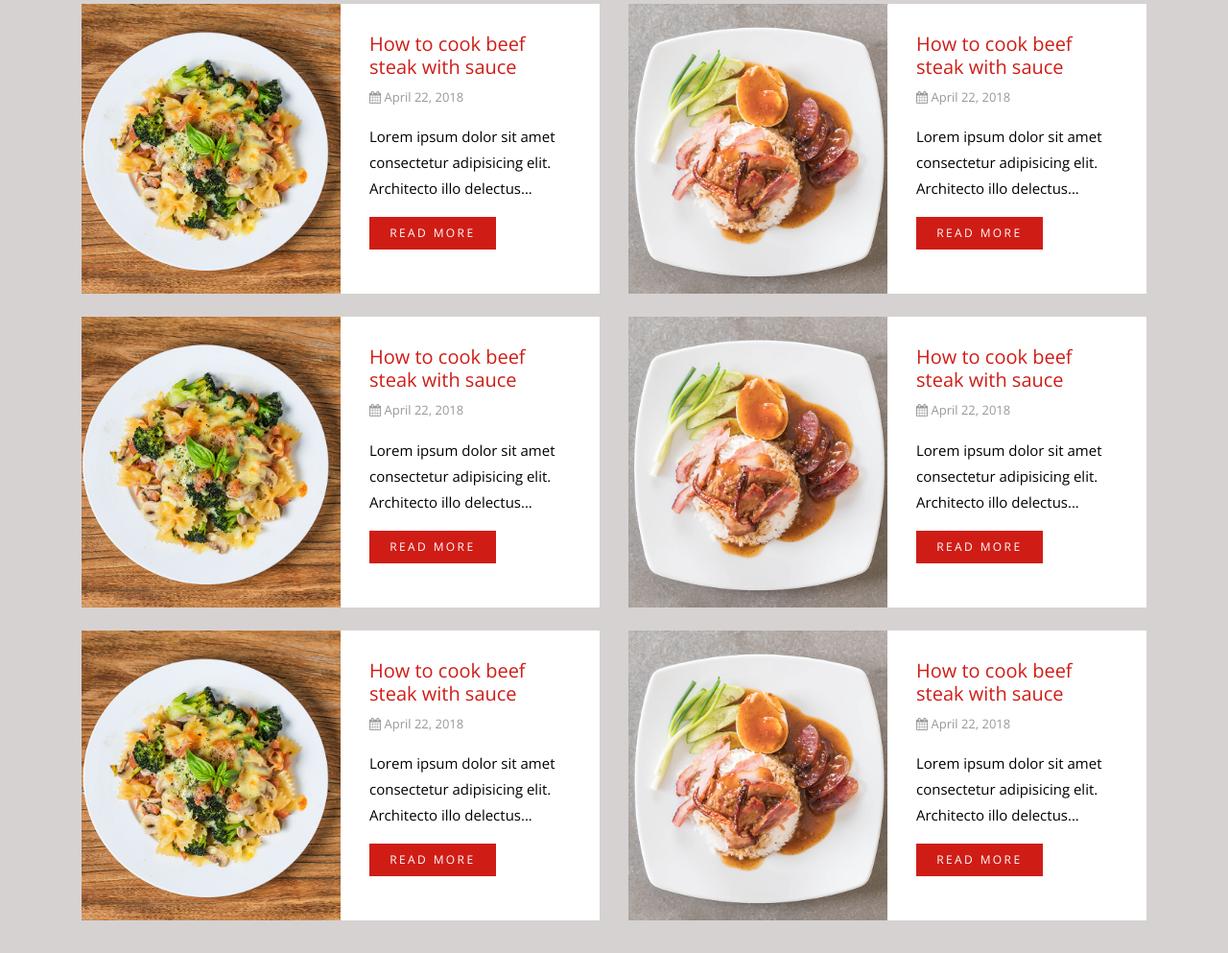
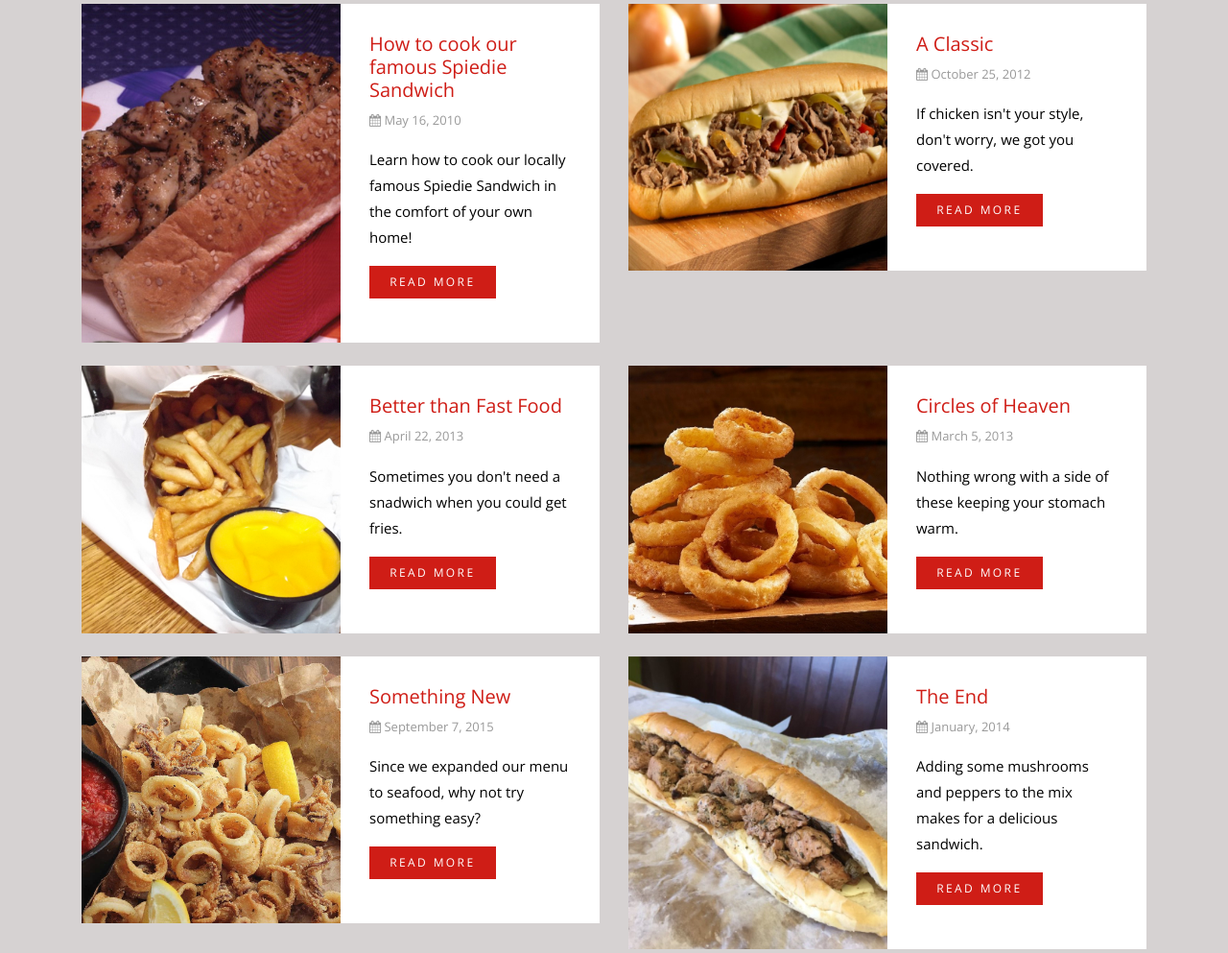
Before and after one commit to SoulofHorus/newstore, a plain HTML site: page eatery-new-master/news.html in a window 1280 px wide. Shown: the part 651-1644 px from the top of the page at 96% size. Drawn offline with nearby package versions, Linux system fonts and the light colour scheme.

Commit message:
Finished News
One more to go

```diff
--- a/eatery-new-master/news.html
+++ b/eatery-new-master/news.html
@@ -1,7 +1,7 @@
 <!doctype html>
 <html lang="en">
   <head>
-    <title>Eatery Colorlib Website Template</title>
+    <title>News</title>
     <meta charset="utf-8">
     <meta name="viewport" content="width=device-width, initial-scale=1, shrink-to-fit=no">
 
@@ -12,7 +12,6 @@
     <link rel="stylesheet" href="css/owl.carousel.min.css">
 
     <link rel="stylesheet" href="css/magnific-popup.css">
-
 
     <link rel="stylesheet" href="fonts/ionicons/css/ionicons.min.css">
     <link rel="stylesheet" href="fonts/fontawesome/css/font-awesome.min.css">
@@ -27,7 +26,7 @@
     <header role="banner">
       <nav class="navbar navbar-expand-md navbar-dark bg-dark">
         <div class="container">
-          <a class="navbar-brand" href="index.html">Eatery</a>
+          <a class="navbar-brand" href="index.html">Some News</a>
           <button class="navbar-toggler" type="button" data-toggle="collapse" data-target="#navbarsExample05" aria-controls="navbarsExample05" aria-expanded="false" aria-label="Toggle navigation">
             <span class="navbar-toggler-icon"></span>
           </button>
@@ -69,21 +68,17 @@
     <!-- END header -->
 
     <section class="home-slider-loop-false  inner-page owl-carousel">
-      <div class="slider-item" style="background-image: url('img/hero_2.jpg');">
+      <div class="slider-item" style="background-image: url('custom/img/News-Blog2.jpg');">
 
         <div class="container">
           <div class="row slider-text align-items-center justify-content-center">
             <div class="col-md-8 text-center col-sm-12 element-animate">
               <h1>Blog / News</h1>
-
             </div>
           </div>
         </div>
-
       </div>
-
     </section>
-
 
     <section class="section element-animate">
 
@@ -91,13 +86,13 @@
         <div class="row">
           <div class="col-md-6 mb-4">
             <div class="blog d-block d-lg-flex">
-              <div class="bg-image" style="background-image: url('img/dishes_1.jpg');"></div>
+              <div class="bg-image" style="background-image: url('custom/img/spiediesandwich.jpg');"></div>
               <div class="text">
-                <h3>How to cook beef steak with sauce</h3>
+                <h3>How to cook our famous Spiedie Sandwich</h3>
                 <p class="sched-time">
-                  <span><span class="fa fa-calendar"></span> April 22, 2018</span> <br>
+                  <span><span class="fa fa-calendar"></span> May 16, 2010</span> <br>
                 </p>
-                <p>Lorem ipsum dolor sit amet consectetur adipisicing elit. Architecto illo delectus...</p>
+                <p>Learn how to cook our locally famous Spiedie Sandwich in the comfort of your own home!</p>
 
                 <p><a href="single.html" class="btn btn-primary btn-sm">Read More</a></p>
 
@@ -107,30 +102,58 @@
           </div>
           <div class="col-md-6 mb-4">
             <div class="blog d-block d-lg-flex">
-              <div class="bg-image" style="background-image: url('img/dishes_2.jpg');"></div>
+              <div class="bg-image" style="background-image: url('custom/img/phillycheese.jpg');"></div>
               <div class="text">
-                <h3>How to cook beef steak with sauce</h3>
+                <h3>A Classic</h3>
                 <p class="sched-time">
-                  <span><span class="fa fa-calendar"></span> April 22, 2018</span> <br>
+                  <span><span class="fa fa-calendar"></span> October 25, 2012</span> <br>
                 </p>
-                <p>Lorem ipsum dolor sit amet consectetur adipisicing elit. Architecto illo delectus...</p>
+                <p>If chicken isn't your style, don't worry, we got you covered.</p>
 
                 <p><a href="single.html" class="btn btn-primary btn-sm">Read More</a></p>
-
               </div>
-
             </div>
           </div>
 
           <div class="col-md-6 mb-4">
             <div class="blog d-block d-lg-flex">
-              <div class="bg-image" style="background-image: url('img/dishes_1.jpg');"></div>
+              <div class="bg-image" style="background-image: url('custom/img/pitfries.jpg');"></div>
               <div class="text">
-                <h3>How to cook beef steak with sauce</h3>
+                <h3>Better than Fast Food</h3>
                 <p class="sched-time">
-                  <span><span class="fa fa-calendar"></span> April 22, 2018</span> <br>
+                  <span><span class="fa fa-calendar"></span> April 22, 2013</span> <br>
                 </p>
-                <p>Lorem ipsum dolor sit amet consectetur adipisicing elit. Architecto illo delectus...</p>
+                <p>Sometimes you don't need a snadwich when you could get fries.</p>
+
+                <p><a href="single.html" class="btn btn-primary btn-sm">Read More</a></p>
+              </div>
+            </div>
+          </div>
+
+          <div class="col-md-6 mb-4">
+            <div class="blog d-block d-lg-flex">
+              <div class="bg-image" style="background-image: url('custom/img/onionrings.jpg');"></div>
+              <div class="text">
+                <h3>Circles of Heaven</h3>
+                <p class="sched-time">
+                  <span><span class="fa fa-calendar"></span> March 5, 2013</span> <br>
+                </p>
+                <p>Nothing wrong with a side of these keeping your stomach warm.</p>
+
+                <p><a href="single.html" class="btn btn-primary btn-sm">Read More</a></p>
+              </div>
+            </div>
+          </div>
+
+          <div class="col-md-6 mb-4">
+            <div class="blog d-block d-lg-flex">
+              <div class="bg-image" style="background-image: url('custom/img/calamari.jpg');"></div>
+              <div class="text">
+                <h3>Something New</h3>
+                <p class="sched-time">
+                  <span><span class="fa fa-calendar"></span> September 7, 2015</span> <br>
+                </p>
+                <p>Since we expanded our menu to seafood, why not try something easy?</p>
 
                 <p><a href="single.html" class="btn btn-primary btn-sm">Read More</a></p>
 
@@ -140,46 +163,13 @@
           </div>
           <div class="col-md-6 mb-4">
             <div class="blog d-block d-lg-flex">
-              <div class="bg-image" style="background-image: url('img/dishes_2.jpg');"></div>
+              <div class="bg-image" style="background-image: url('custom/img/endwell.jpg');"></div>
               <div class="text">
-                <h3>How to cook beef steak with sauce</h3>
+                <h3>The End</h3>
                 <p class="sched-time">
-                  <span><span class="fa fa-calendar"></span> April 22, 2018</span> <br>
+                  <span><span class="fa fa-calendar"></span> January, 2014</span> <br>
                 </p>
-                <p>Lorem ipsum dolor sit amet consectetur adipisicing elit. Architecto illo delectus...</p>
-
-                <p><a href="single.html" class="btn btn-primary btn-sm">Read More</a></p>
-
-              </div>
-
-            </div>
-          </div>
-
-          <div class="col-md-6 mb-4">
-            <div class="blog d-block d-lg-flex">
-              <div class="bg-image" style="background-image: url('img/dishes_1.jpg');"></div>
-              <div class="text">
-                <h3>How to cook beef steak with sauce</h3>
-                <p class="sched-time">
-                  <span><span class="fa fa-calendar"></span> April 22, 2018</span> <br>
-                </p>
-                <p>Lorem ipsum dolor sit amet consectetur adipisicing elit. Architecto illo delectus...</p>
-
-                <p><a href="single.html" class="btn btn-primary btn-sm">Read More</a></p>
-
-              </div>
-
-            </div>
-          </div>
-          <div class="col-md-6 mb-4">
-            <div class="blog d-block d-lg-flex">
-              <div class="bg-image" style="background-image: url('img/dishes_2.jpg');"></div>
-              <div class="text">
-                <h3>How to cook beef steak with sauce</h3>
-                <p class="sched-time">
-                  <span><span class="fa fa-calendar"></span> April 22, 2018</span> <br>
-                </p>
-                <p>Lorem ipsum dolor sit amet consectetur adipisicing elit. Architecto illo delectus...</p>
+                <p>Adding some mushrooms and peppers to the mix makes for a delicious sandwich.</p>
 
                 <p><a href="single.html" class="btn btn-primary btn-sm">Read More</a></p>
 
@@ -201,7 +191,7 @@
         <div class="row mb-5">
           <div class="col-md-4 mb-5">
             <h3>About Us</h3>
-            <p class="mb-5">Lorem ipsum dolor sit amet consectetur adipisicing elit. Voluptatibus et dolor blanditiis consequuntur ex voluptates perspiciatis omnis unde minima expedita.</p>
+            <p class="mb-5">We are the Spiedie and Rib Pit. We have been around since 1993. Locally owned and operated. We have taken great pride at what we do. Delicious Spiedies can be delivered right to your door! We also cater!</p>
             <ul class="list-unstyled footer-link d-flex footer-social">
               <li><a href="#" class="p-2"><span class="fa fa-twitter"></span></a></li>
               <li><a href="#" class="p-2"><span class="fa fa-facebook"></span></a></li>
@@ -213,16 +203,16 @@
           <div class="col-md-5 mb-5">
             <div class="mb-5">
               <h3>Opening Hours</h3>
-              <p><strong class="d-block">Sunday-Thursday</strong> 5AM - 10PM</p>
+              <p><strong class="d-block">Sunday-Friday</strong> 11AM - 9PM</p>
             </div>
             <div>
               <h3>Contact Info</h3>
               <ul class="list-unstyled footer-link">
                 <li class="d-block">
                   <span class="d-block">Address:</span>
-                  <span class="text-white">34 Street Name, City Name Here, United States</span></li>
-                <li class="d-block"><span class="d-block">Telephone:</span><span class="text-white">+1 242 4942 290</span></li>
-                <li class="d-block"><span class="d-block">Email:</span><span class="text-white">info@yourdomain.com</span></li>
+                  <span class="text-white">125 Hampton, Townsville, United States</span></li>
+                <li class="d-block"><span class="d-block">Telephone:</span><span class="text-white">+1 555 4952 590</span></li>
+                <li class="d-block"><span class="d-block">Email:</span><span class="text-white">business@spiedieandribpit.com</span></li>
               </ul>
             </div>
           </div>
```
Also changed, not shown: eatery-new-master/custom/img/News-Blog2.jpg (added), eatery-new-master/custom/img/calamari.jpg (added).
